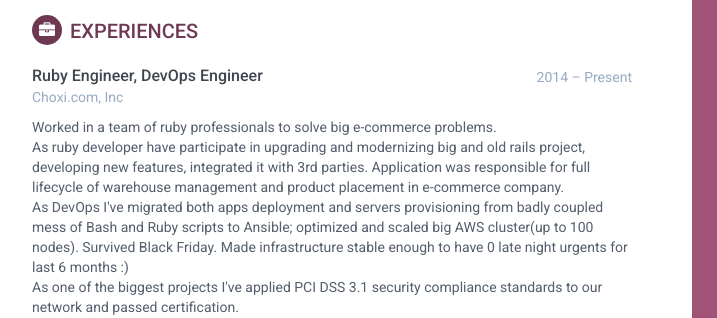
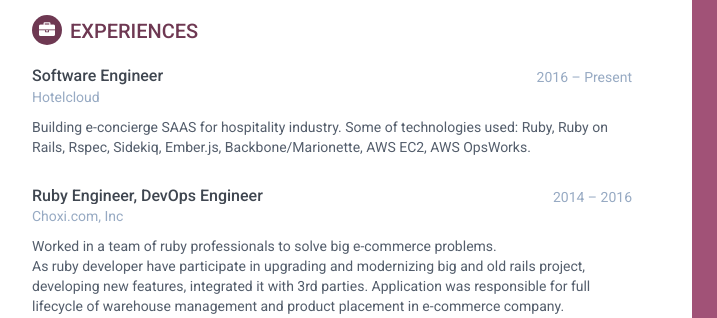
Before and after one commit to ulmen/ulmen.github.io, a plain HTML site: page index.html in a window 1280 px wide. Shown: the part 424-742 px from the top of the page, 188-905 px from the left. Drawn offline with Linux system fonts and the light colour scheme.

Commit message:
CV updated

```diff
--- a/index.html
+++ b/index.html
@@ -97,8 +97,22 @@
                 <div class="item">
                     <div class="meta">
                         <div class="upper-row">
+                            <h3 class="job-title">Software Engineer</h3>
+                            <div class="time">2016 &ndash; Present</div>
+                        </div><!--//upper-row-->
+                        <div class="company">Hotelcloud</div>
+                    </div><!--//meta-->
+                    <div class="details">
+                      Building e-concierge SAAS for hospitality industry.
+                      Some of technologies used: Ruby, Ruby on Rails, Rspec, Sidekiq, Ember.js, Backbone/Marionette, AWS EC2, AWS OpsWorks.
+                    </div><!--//details-->
+                </div><!--//item-->
+
+                <div class="item">
+                    <div class="meta">
+                        <div class="upper-row">
                             <h3 class="job-title">Ruby Engineer, DevOps Engineer</h3>
-                            <div class="time">2014 &ndash; Present</div>
+                            <div class="time">2014 &ndash; 2016</div>
                         </div><!--//upper-row-->
                         <div class="company">Choxi.com, Inc</div>
                     </div><!--//meta-->
```
